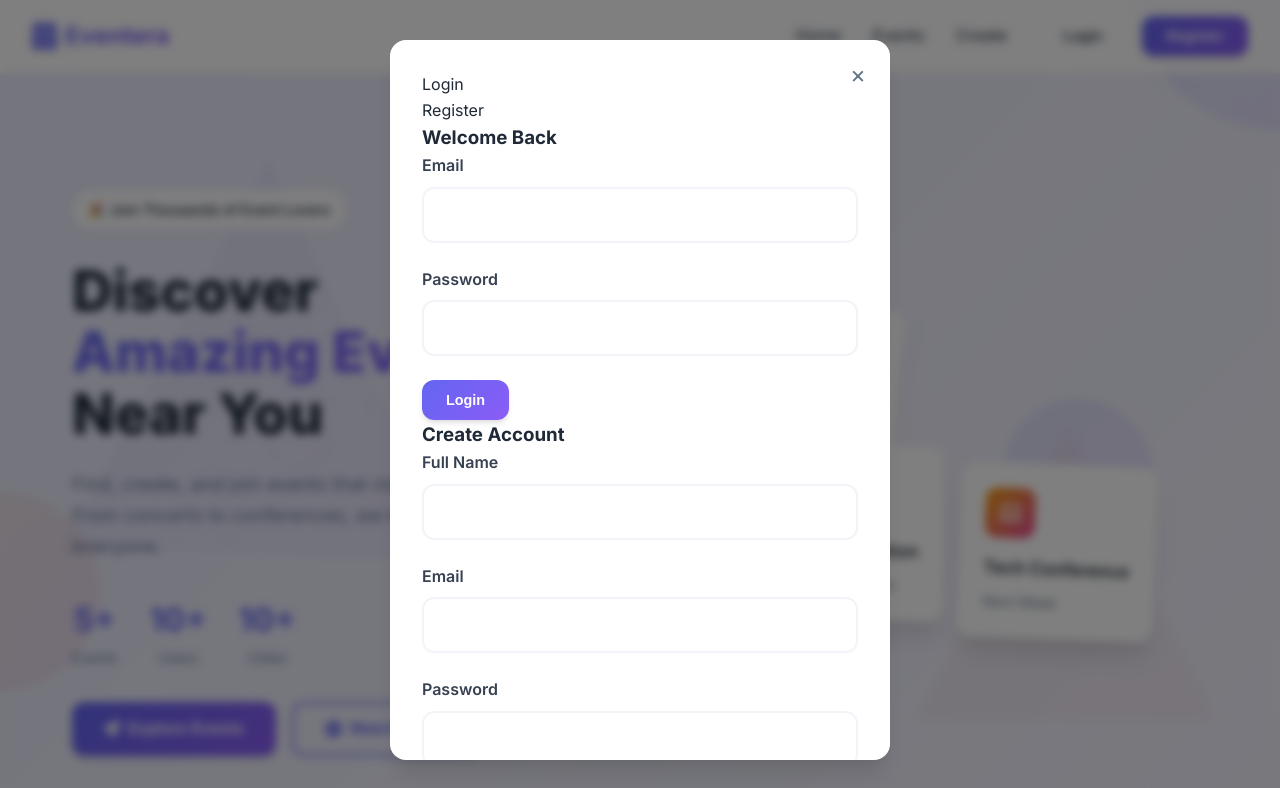
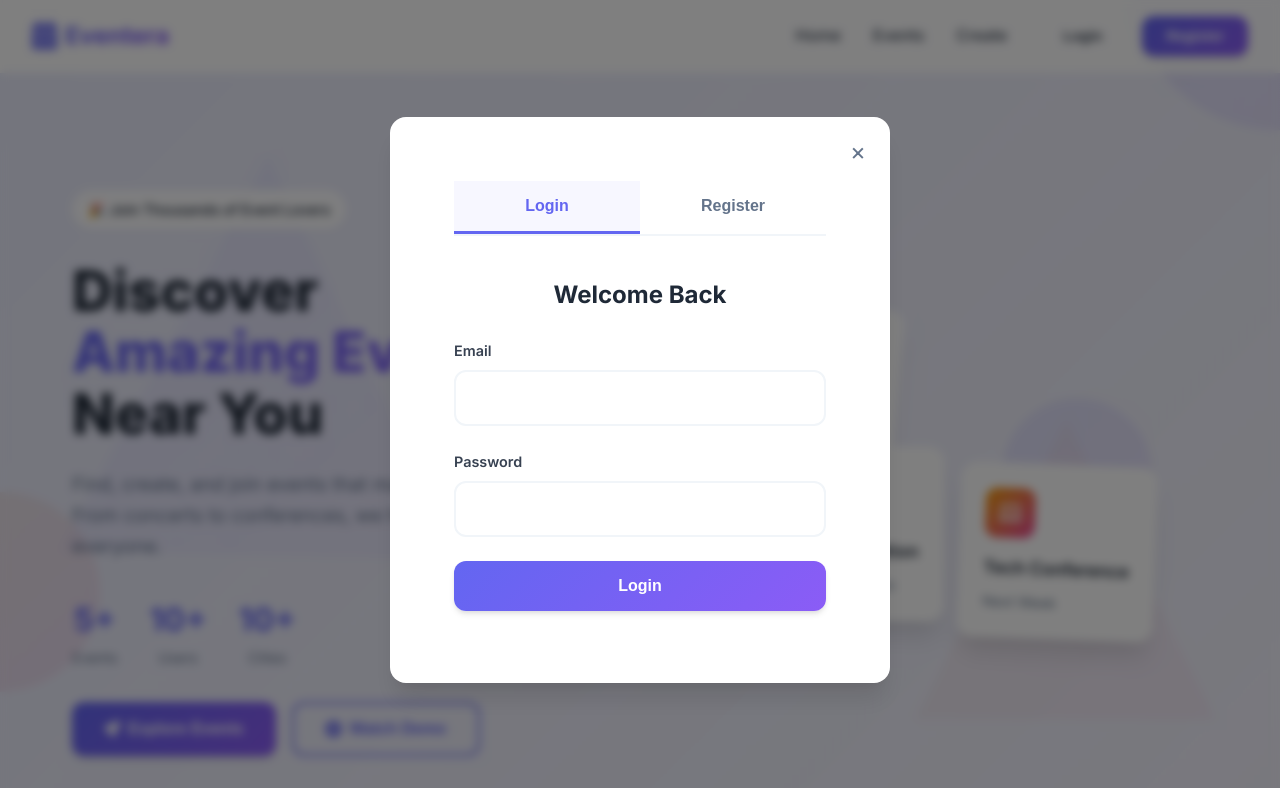
Before and after one commit to Udbhav905/Event_era, a plain HTML site: page index.html in a window 1280 px wide. Both pictures are taken after a click on the button "Login". Shown: the top 788 px of the page. Drawn offline with Linux system fonts and the light colour scheme.

Commit message:
login css

```diff
--- a/css/style.css
+++ b/css/style.css
@@ -914,6 +914,7 @@ body {
 }
 
 .close {
+    z-index: 10;
     position: absolute;
     top: 1rem;
     right: 1.5rem;
@@ -952,7 +953,192 @@ body {
 .mb-1 { margin-bottom: 1rem; }
 .mb-2 { margin-bottom: 2rem; }
 
+/* Auth Modal Styles */
+#authModal {
+    position: fixed;
+    top: 0;
+    left: 0;
+    width: 100%;
+    height: 100%;
+    background-color: rgba(0, 0, 0, 0.5);
+    backdrop-filter: blur(5px);
+    display: flex;
+    justify-content: center;
+    align-items: center;
+    z-index: 10000;
+    padding: 1rem;
+}
 
+#authModal.hidden {
+    display: none;
+}
+
+.auth-modal-content {
+    background: white;
+    border-radius: var(--border-radius-lg);
+    padding: 2rem;
+    width: 100%;
+    max-width: 450px;
+    position: relative;
+    /* box-shadow: var(--shadow-xl); */
+    animation: modalAppear 0.3s ease-out;
+}
+
+.auth-modal-content .close {
+    position: absolute;
+    top: 1rem;
+    right: 1.5rem;
+    font-size: 1.5rem;
+    cursor: pointer;
+    color: var(--gray-medium);
+    transition: color 0.3s;
+    background: none;
+    border: none;
+
+    width: 30px;
+    height: 30px;
+    display: flex;
+    align-items: center;
+    justify-content: center;
+}
+
+.auth-modal-content .close:hover {
+    color: var(--dark-color);
+    background: var(--gray-light);
+    border-radius: 50%;
+}
+
+/* Auth Tabs */
+.auth-tabs {
+    display: flex;
+    margin-bottom: 2rem;
+    border-bottom: 2px solid var(--gray-light);
+    background: none;
+}
+
+.auth-tab {
+    flex: 1;
+    padding: 1rem 1.5rem;
+    background: none;
+    border: none;
+    cursor: pointer;
+    font-weight: 600;
+    font-size: 1rem;
+    color: var(--gray-medium);
+    transition: all 0.3s ease;
+    border-bottom: 3px solid transparent;
+}
+
+.auth-tab.active {
+    color: var(--primary-color);
+    border-bottom-color: var(--primary-color);
+    background: rgba(99, 102, 241, 0.05);
+}
+
+.auth-tab:hover:not(.active) {
+    color: var(--primary-dark);
+    background: var(--gray-light);
+}
+
+/* Auth Forms Container */
+.auth-forms-container {
+    position: relative;
+}
+
+.auth-form-container {
+    display: none;
+}
+
+.auth-form-container.active {
+    display: block;
+    animation: fadeIn 0.3s ease-out;
+}
+
+@keyframes fadeIn {
+    from {
+        opacity: 0;
+        transform: translateY(10px);
+    }
+    to {
+        opacity: 1;
+        transform: translateY(0);
+    }
+}
+
+.auth-form {
+    padding: 0.5rem 0;
+}
+
+.auth-form h3 {
+    font-size: 1.5rem;
+    font-weight: 700;
+    margin-bottom: 1.5rem;
+    text-align: center;
+    color: var(--dark-color);
+}
+
+.auth-form .form-group {
+    margin-bottom: 1.5rem;
+}
+
+.auth-form .form-group label {
+    display: block;
+    margin-bottom: 0.5rem;
+    font-weight: 600;
+    color: var(--gray-dark);
+    font-size: 0.9rem;
+}
+
+.auth-form .form-group input {
+    width: 100%;
+    padding: 1rem;
+    border: 2px solid var(--gray-light);
+    border-radius: var(--border-radius);
+    font-size: 1rem;
+    transition: all 0.3s;
+    background: white;
+}
+
+.auth-form .form-group input:focus {
+    outline: none;
+    border-color: var(--primary-color);
+    box-shadow: 0 0 0 3px rgba(99, 102, 241, 0.1);
+}
+
+.auth-form .btn {
+    padding: 1rem 1.5rem;
+    border: none;
+    border-radius: var(--border-radius);
+    cursor: pointer;
+    font-weight: 600;
+    font-size: 1rem;
+    transition: all 0.3s;
+    text-align: center;
+    display: block;
+    width: 100%;
+}
+
+.auth-form .btn-primary {
+    background: var(--gradient-primary);
+    color: white;
+    box-shadow: var(--shadow-md);
+}
+
+.auth-form .btn-primary:hover {
+    transform: translateY(-2px);
+    box-shadow: var(--shadow-lg);
+}
+
+@keyframes modalAppear {
+    from {
+        opacity: 0;
+        transform: scale(0.9) translateY(-20px);
+    }
+    to {
+        opacity: 1;
+        transform: scale(1) translateY(0);
+    }
+}
 @media (max-width: 1024px) {
     .hero-content {
         grid-template-columns: 1fr;
--- a/js/auth.js
+++ b/js/auth.js
@@ -1,4 +1,3 @@
-// Authentication Management
 class Auth {
     constructor() {
         this.currentUser = storage.getCurrentUser();
@@ -11,18 +10,15 @@ class Auth {
     }
 
     setupEventListeners() {
-
         document.getElementById('loginBtn').addEventListener('click', () => this.showAuthModal('login'));
         document.getElementById('registerBtn').addEventListener('click', () => this.showAuthModal('register'));
         document.getElementById('logoutBtn').addEventListener('click', () => this.logout());
-
 
         document.querySelectorAll('.close').forEach(closeBtn => {
             closeBtn.addEventListener('click', (e) => {
                 e.target.closest('.modal').classList.add('hidden');
             });
         });
-
 
         document.getElementById('authModal').addEventListener('click', (e) => {
             if (e.target.id === 'authModal') {
@@ -38,26 +34,24 @@ class Auth {
         authForms.innerHTML = this.getAuthFormsHTML(activeTab);
         modal.classList.remove('hidden');
 
+        // Setup form event listeners
+        this.setupAuthFormListeners();
 
-        document.getElementById('loginForm').addEventListener('submit', (e) => this.handleLogin(e));
-        document.getElementById('registerForm').addEventListener('submit', (e) => this.handleRegister(e));
-
-
-        document.querySelectorAll('.auth-tab').forEach(tab => {
-            tab.addEventListener('click', (e) => {
-                const tabName = e.target.dataset.tab;
-                this.switchAuthTab(tabName);
-            });
-        });
+        // Setup tab event listeners
+        this.setupTabListeners();
     }
 
     getAuthFormsHTML(activeTab) {
         return `
+            <div class="auth-modal-content">
+
                 <div class="auth-tabs">
-                <div class="auth-tab ${activeTab === 'login' ? 'active' : ''}" data-tab="login">Login</div>
-                <div class="auth-tab ${activeTab === 'register' ? 'active' : ''}" data-tab="register">Register</div>
+                    <button class="auth-tab ${activeTab === 'login' ? 'active' : ''}" data-tab="login">Login</button>
+                    <button class="auth-tab ${activeTab === 'register' ? 'active' : ''}" data-tab="register">Register</button>
                 </div>
-            <div class="auth-content ${activeTab === 'login' ? 'active' : ''}" id="loginContent">
+
+                <div class="auth-forms-container">
+                    <div class="auth-form-container ${activeTab === 'login' ? 'active' : ''}" id="loginFormContainer">
                         <form id="loginForm" class="auth-form">
                             <h3>Welcome Back</h3>
                             <div class="form-group">
@@ -71,7 +65,8 @@ class Auth {
                             <button type="submit" class="btn btn-primary btn-block">Login</button>
                         </form>
                     </div>
-            <div class="auth-content ${activeTab === 'register' ? 'active' : ''}" id="registerContent">
+
+                    <div class="auth-form-container ${activeTab === 'register' ? 'active' : ''}" id="registerFormContainer">
                         <form id="registerForm" class="auth-form">
                             <h3>Create Account</h3>
                             <div class="form-group">
@@ -89,15 +84,35 @@ class Auth {
                             <button type="submit" class="btn btn-primary btn-block">Register</button>
                         </form>
                     </div>
+                </div>
+            </div>
         `;
     }
 
+    setupAuthFormListeners() {
+        document.getElementById('loginForm').addEventListener('submit', (e) => this.handleLogin(e));
+        document.getElementById('registerForm').addEventListener('submit', (e) => this.handleRegister(e));
+    }
+
+    setupTabListeners() {
+        document.querySelectorAll('.auth-tab').forEach(tab => {
+            tab.addEventListener('click', (e) => {
+                const tabName = e.target.dataset.tab;
+                this.switchAuthTab(tabName);
+            });
+        });
+    }
+
     switchAuthTab(tabName) {
-        document.querySelectorAll('.auth-tab').forEach(tab => tab.classList.remove('active'));
-        document.querySelectorAll('.auth-content').forEach(content => content.classList.remove('active'));
+        // Update tabs
+        document.querySelectorAll('.auth-tab').forEach(tab => {
+            tab.classList.toggle('active', tab.dataset.tab === tabName);
+        });
 
-        document.querySelector(`[data-tab="${tabName}"]`).classList.add('active');
-        document.getElementById(`${tabName}Content`).classList.add('active');
+        // Update form containers
+        document.querySelectorAll('.auth-form-container').forEach(container => {
+            container.classList.toggle('active', container.id === `${tabName}FormContainer`);
+        });
     }
 
     handleLogin(e) {
@@ -171,8 +186,16 @@ class Auth {
     getCurrentUser() {
         return this.currentUser;
     }
-
 }
 
+// Demo modal close events
+document.addEventListener('click', (e) => {
+    const demoModal = document.getElementById('demoModal');
+    if (demoModal && !demoModal.classList.contains('hidden')) {
+        if (e.target.classList.contains('close') || e.target.id === 'demoModal') {
+            demoModal.classList.add('hidden');
+        }
+    }
+});
 
 const auth = new Auth();
```
Lines whose indentation alone changed are shown as unchanged.
